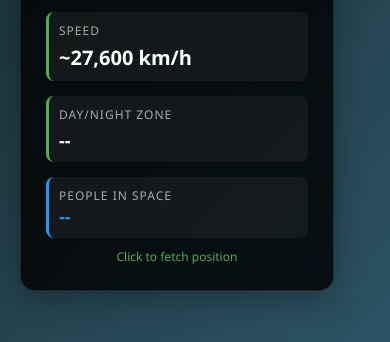
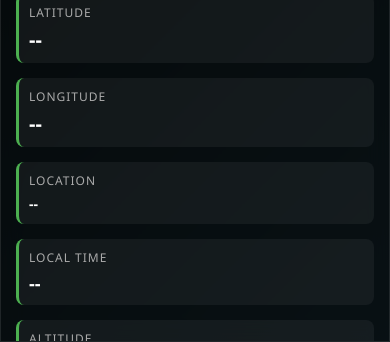
Before and after one commit to MohssenSep/iss-live-tracker, a plain HTML site: page index.html in a window 390 px wide. Shown: the part 502-844 px from the top of the page. Drawn offline with Linux system fonts and the light colour scheme; a script that the page names is missing.

Commit message:
Add mobile responsive design for iPhone and Android

```diff
--- a/index.html
+++ b/index.html
@@ -41,6 +41,96 @@
             box-shadow: 0 8px 32px rgba(0, 0, 0, 0.3);
             min-width: 300px;
             border: 1px solid rgba(255, 255, 255, 0.1);
+            max-height: calc(100vh - 40px);
+            overflow-y: auto;
+        }
+
+        /* Mobile Responsive Design */
+        @media (max-width: 768px) {
+            .info-panel {
+                position: fixed;
+                top: auto;
+                bottom: 0;
+                left: 0;
+                right: 0;
+                width: 100%;
+                min-width: auto;
+                max-height: 50vh;
+                border-radius: 20px 20px 0 0;
+                padding: 20px;
+                overflow-y: auto;
+            }
+
+            h1 {
+                font-size: 20px;
+                margin-bottom: 15px;
+            }
+
+            .station-icon {
+                font-size: 24px;
+            }
+
+            .data-row {
+                margin: 10px 0;
+                padding: 8px;
+            }
+
+            .data-label {
+                font-size: 11px;
+            }
+
+            .data-value {
+                font-size: 16px;
+            }
+
+            #location {
+                font-size: 13px;
+            }
+
+            .update-btn {
+                padding: 12px;
+                font-size: 14px;
+            }
+
+            .astronauts {
+                margin-top: 10px;
+                padding: 8px;
+            }
+
+            .astronaut-count {
+                font-size: 16px;
+            }
+
+            #globe {
+                height: 50vh !important;
+            }
+        }
+
+        /* Landscape mobile */
+        @media (max-width: 768px) and (orientation: landscape) {
+            .info-panel {
+                max-height: 80vh;
+                overflow-y: auto;
+            }
+
+            #globe {
+                height: 100vh !important;
+            }
+        }
+
+        /* Small phones */
+        @media (max-width: 480px) {
+            .info-panel {
+                padding: 15px;
+            }
+
+            h1 {
+                font-size: 18px;
+            }
+
+            .data-value {
+                font-size: 14px;
+            }
         }
 
         h1 {
@@ -425,12 +515,19 @@
                 .labelResolution(2)
                 (document.getElementById('globe'));
 
-            // Auto-rotate disabled - you can manually rotate with mouse
+            // Auto-rotate disabled - you can manually rotate with mouse/touch
             globe.controls().autoRotate = false;
             globe.controls().autoRotateSpeed = 0;
 
-            // Initial camera position
-            globe.pointOfView({ altitude: 2.5 });
+            // Enable touch controls for mobile
+            globe.controls().enableDamping = true;
+            globe.controls().dampingFactor = 0.05;
+            globe.controls().rotateSpeed = 0.5;
+            globe.controls().zoomSpeed = 0.8;
+
+            // Initial camera position - adjust for mobile
+            const isMobile = window.innerWidth <= 768;
+            globe.pointOfView({ altitude: isMobile ? 3.0 : 2.5 });
         }
 
         // Fetch ISS Position
```
